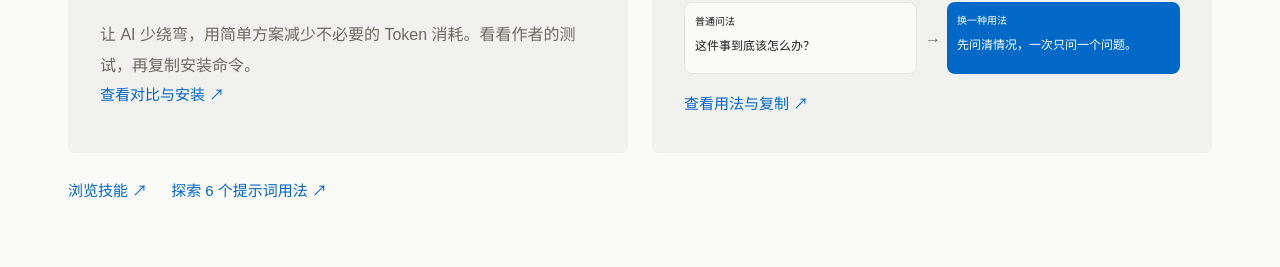
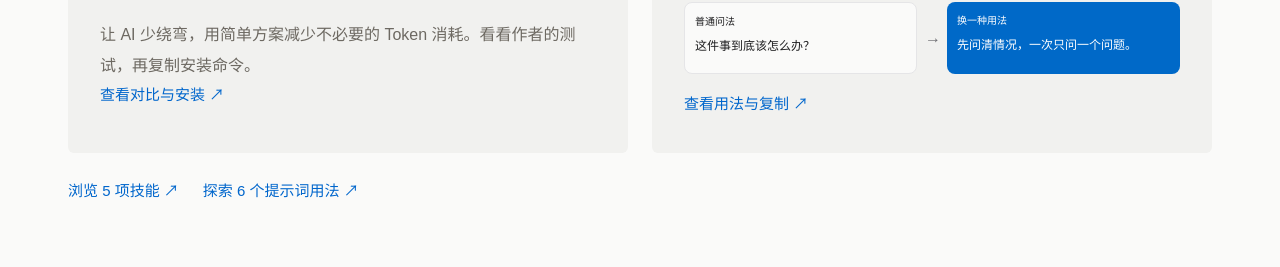
Before and after one commit to morty980703/morty-os, a Next.js app: page / in a window 1280 px wide. Shown: the part 842-1109 px from the top of the page. Built offline with nearby package versions, Linux system fonts and the light colour scheme; no server answers.

Commit message:
Surface beginner article on homepage and sync content counts

```diff
--- a/app/page.tsx
+++ b/app/page.tsx
@@ -1,7 +1,11 @@
 import Link from 'next/link';
 import { prompts } from '../lib/content/prompts';
+import { entries } from '../lib/content';
 import PonytailAvatar from '../components/tools/ponytail-avatar';
-export default function Home() { return <div className="home-v2">
+export default function Home() {
+  const skillCount = entries.filter(e => e.kind === 'tools' && 'category' in e && e.category === 'skill').length;
+  const featuredNotes = ['choosing-your-first-skill', 'building-an-honest-homepage'].map(slug => entries.find(e => e.kind === 'notes' && e.slug === slug && 'editorialStatus' in e && e.editorialStatus === 'ready')).filter(e => e !== undefined);
+  return <div className="home-v2">
   <section className="intro">
     <span className="eyebrow">MORTY OS · AI × REAL BUSINESS</span>
     <h1>做出来的项目。<br /><em>用得上的经验。</em></h1>
@@ -22,9 +26,9 @@ export default function Home() { return <div className="home-v2">
         <span className="text-link">查看用法与复制 ↗</span>
       </Link>
     </div>
-    <div className="home-tool-links"><Link className="text-link" href="/tools?category=skill">浏览技能 ↗</Link><Link className="text-link" href="/tools?category=prompt">探索 6 个提示词用法 ↗</Link></div>
+    <div className="home-tool-links"><Link className="text-link" href="/tools?category=skill">浏览 {skillCount} 项技能 ↗</Link><Link className="text-link" href="/tools?category=prompt">探索 {prompts.length} 个提示词用法 ↗</Link></div>
   </section>
   <section id="projects" className="home-section"><div className="home-heading"><div><span className="eyebrow">PROJECTS</span><h2>已经做出来的。</h2></div><Link className="text-link" href="/builds">全部项目 ↗</Link></div><Link className="project-tile featured-project" href="/builds/morty-os"><div><span className="badge">首版已发布</span><h3>Morty OS</h3><p>分享工具、AI 用法与实践记录的个人网站。已上线内容浏览、搜索、技能与提示词分享，并适配手机与桌面。</p><span className="text-link">查看实现与当前状态 ↗</span></div><div className="project-facts"><span>已实现</span><strong>内容浏览 / 搜索 / 移动适配</strong><span>当前阶段</span><strong>首版上线，持续迭代</strong></div></Link></section>
-  <section id="blog" className="home-section"><div className="home-heading"><div><span className="eyebrow">BLOG</span><h2>从这次实践里，带走一点经验。</h2></div><Link className="text-link" href="/notes">全部文章 ↗</Link></div><Link className="blog-feature" href="/notes/building-an-honest-homepage"><span className="eyebrow">网站设计 · 实践笔记</span><h3>还没有落地工具，个人网站应该展示什么？</h3><p>从 Morty OS 的首页调整出发：先展示已有成果，把开发计划和可用工具分开，让每个入口准确说明能看到什么。</p><span className="text-link">阅读这次调整的经验 ↗</span></Link></section>
+  <section id="blog" className="home-section"><div className="home-heading"><div><span className="eyebrow">BLOG</span><h2>从这次实践里，带走一点经验。</h2></div><Link className="text-link" href="/notes">全部文章 ↗</Link></div><div className="project-grid">{featuredNotes.map(note => <Link className="blog-feature" href={`/notes/${note.slug}`} key={note.slug}><span className="eyebrow">{note.tags[0]} · 实践笔记</span><h3>{note.title}</h3><p>{note.summary}</p><span className="text-link">阅读全文 ↗</span></Link>)}</div></section>
   <section className="home-about"><h2>做东西。做生意。<br />记录真正有用的。</h2><Link className="text-link" href="/about">认识 Morty OS ↗</Link></section>
 </div>; }
```
